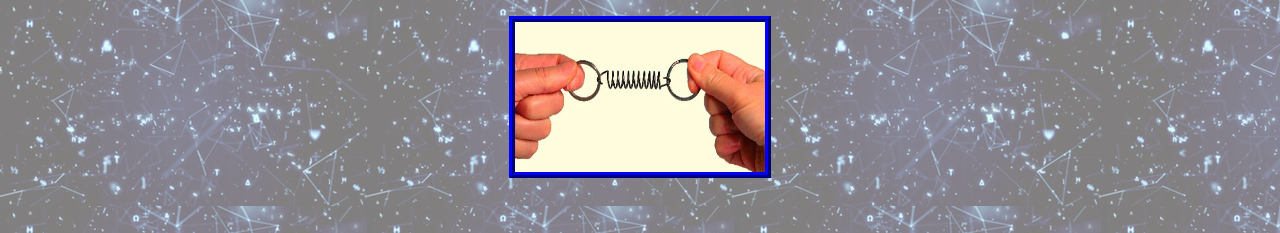
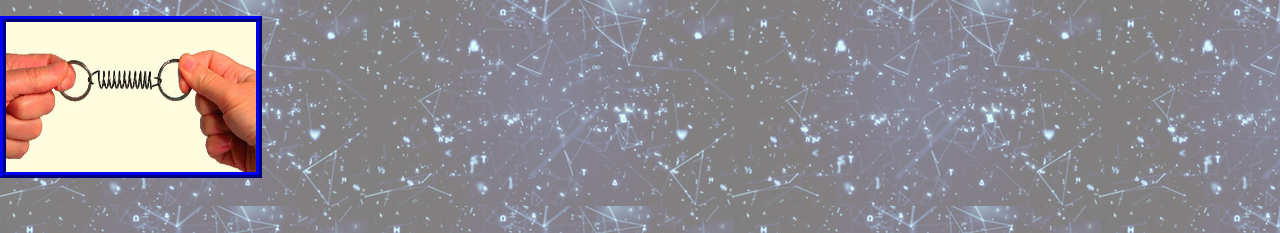
Before and after one commit to loczylevi/fizika-erok, a plain HTML site: page rugo.html in a window 1280 px wide. Shown: the top 233 px of the page. Drawn offline with Linux system fonts and the light colour scheme.

Commit message:
Update stilus666.css

```diff
--- a/stilus666.css
+++ b/stilus666.css
@@ -115,7 +115,7 @@ html, body{
     color: black;
     text-align: center;
 }
-#teknöc{
+#teknoc{
     text-align: center;
 }
 .meret{
```
